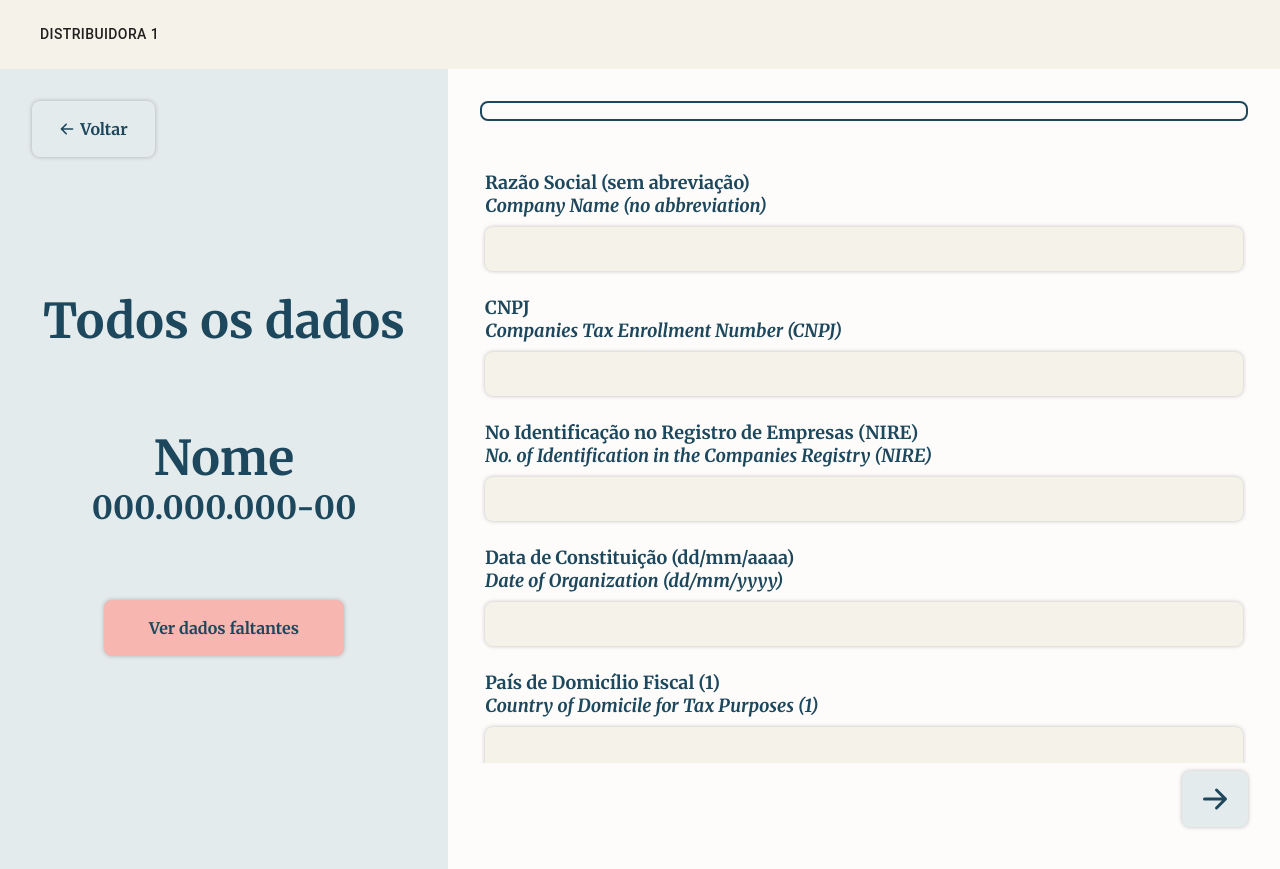
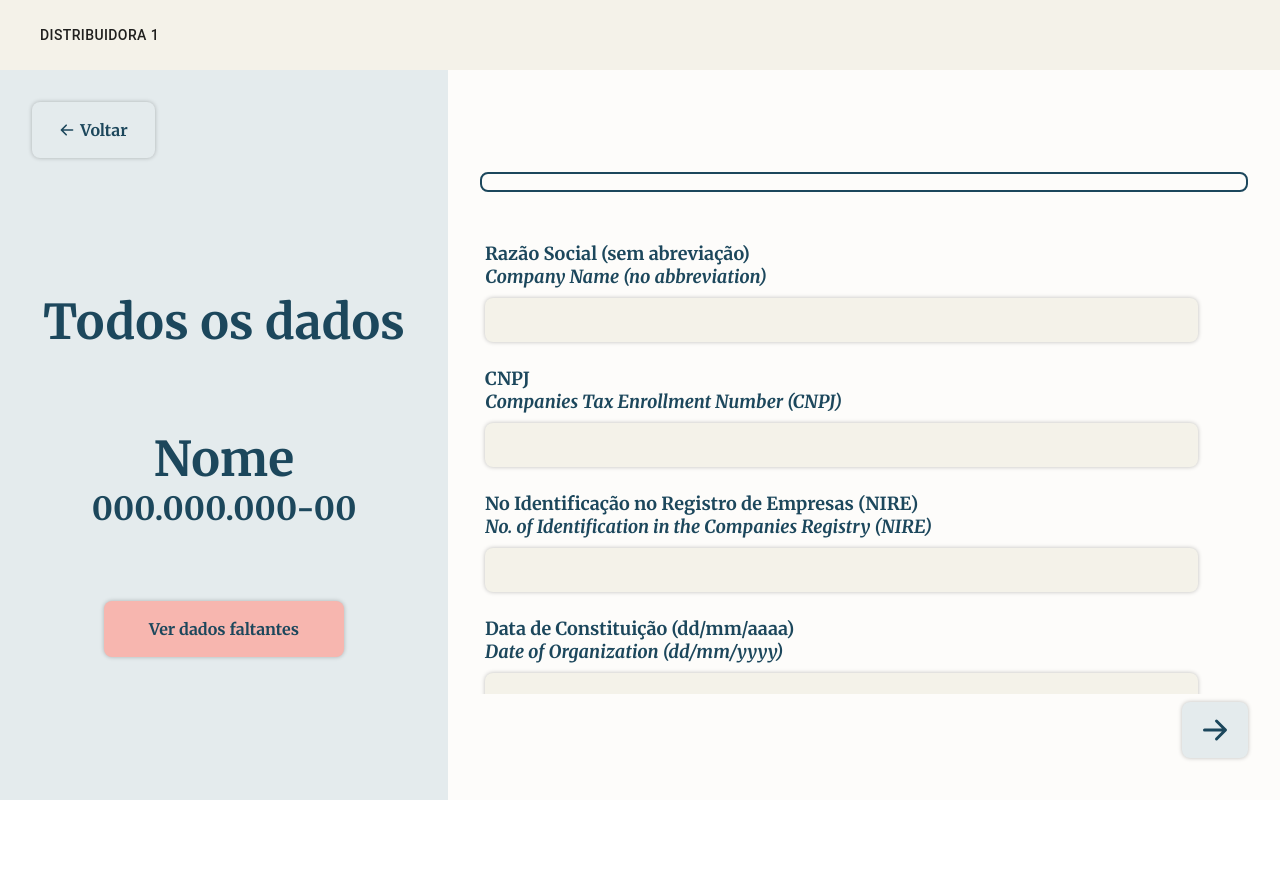
Before and after one commit to codeway-hacktudo/codeway-hacktudo-front, a React (Create React App) app: page /all-data in a window 1280 px wide. After the commit the page ends 800 px from the top, so only its background shows below. Built offline with nearby package versions, Linux system fonts and the light colour scheme.

Commit message:
fix scroll bars and page height

```diff
--- a/src/components/app-menu/styles.ts
+++ b/src/components/app-menu/styles.ts
@@ -2,8 +2,10 @@ import styled from 'styled-components';
 import Button from '@material-ui/core/Button';
 
 export const Container = styled.div`
+  position: absolute;
   display: flex;
   width: 100vw;
+  height: 70px;
   padding: 16px 32px;
   background-color: ${(props) => props.theme.colors.auxBackground};
 `;
--- a/src/components/layout/styles.ts
+++ b/src/components/layout/styles.ts
@@ -5,6 +5,7 @@ export const Container = styled.div`
   flex: 1;
   height: 100vh;
   width: 100vw;
+  padding-top: 70px;
 `;
 
 interface IContentMenuProps {
--- a/src/pages/Data/styles.ts
+++ b/src/pages/Data/styles.ts
@@ -4,6 +4,7 @@ export const Container = styled.div`
   display: flex;
   height: 100%;
   width: 100%;
+  padding-top: 70px;
   flex-direction: column;
 `;
 
@@ -11,8 +12,24 @@ export const ContainerInputs = styled.div`
   display: flex;
   height: 100vh;
   flex-direction: column;
-  padding: 50px 5px;
-  overflow: scroll;
+  padding: 50px 50px 50px 5px;
+  overflow-y: scroll;
+  overflow-x: hidden;
+
+  ::-webkit-scrollbar {
+    -webkit-appearance: none;
+    width: 4px;
+  }
+
+  ::-webkit-scrollbar-track {
+    background-color: #25272f;
+    border-radius: 8px;
+  }
+
+  ::-webkit-scrollbar-thumb {
+    background-color: #0c0d12;
+    border-radius: 8px;
+  }
 `;
 
 interface IContainerButtonsProps {
--- a/src/styles/global.ts
+++ b/src/styles/global.ts
@@ -8,10 +8,12 @@ export default createGlobalStyle`
    outline: 0;
 
  }
- body {
-  background: ${(props) => props.theme.colors.background};
-  color: ${(props) => props.theme.colors.primary};
-   -webkit-font-smoothing: antialiased;
+
+  body {
+    overflow-x: hidden;
+    background: ${(props) => props.theme.colors.background};
+    color: ${(props) => props.theme.colors.primary};
+    -webkit-font-smoothing: antialiased;
   }
 
  body, input, button {
```
